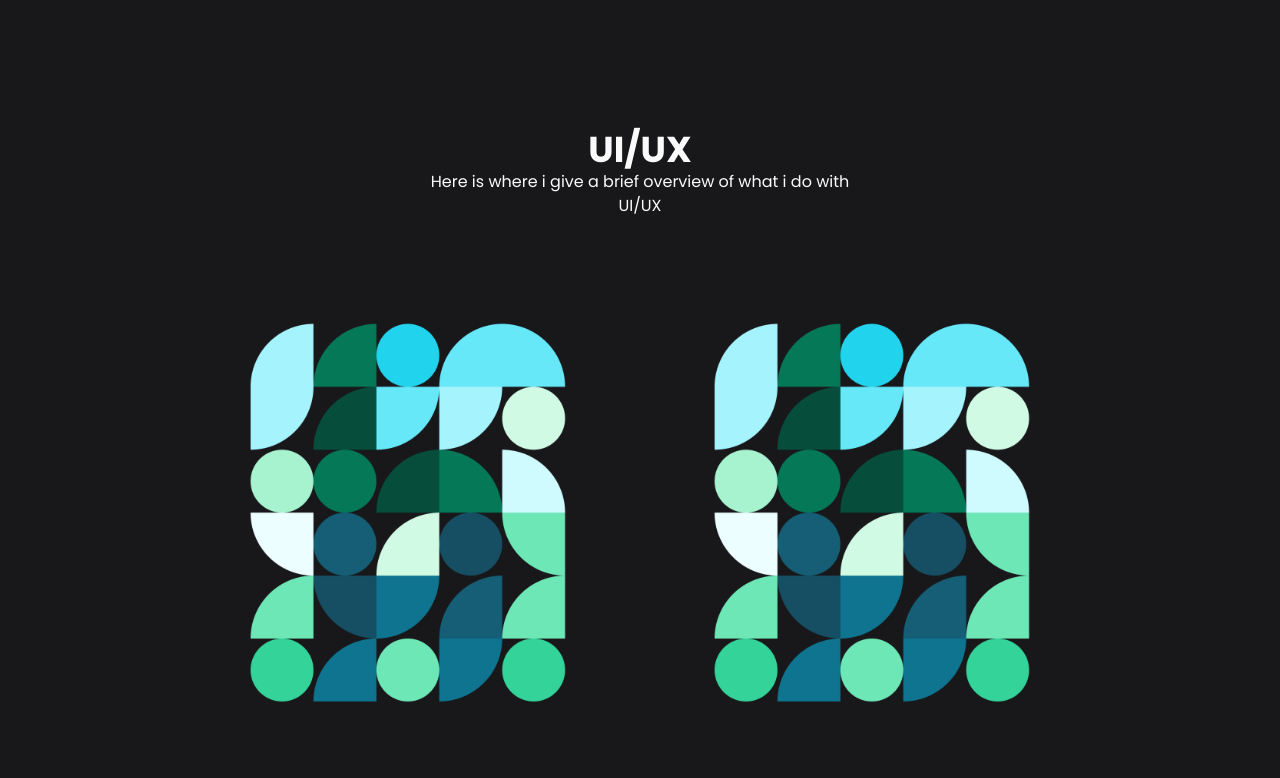
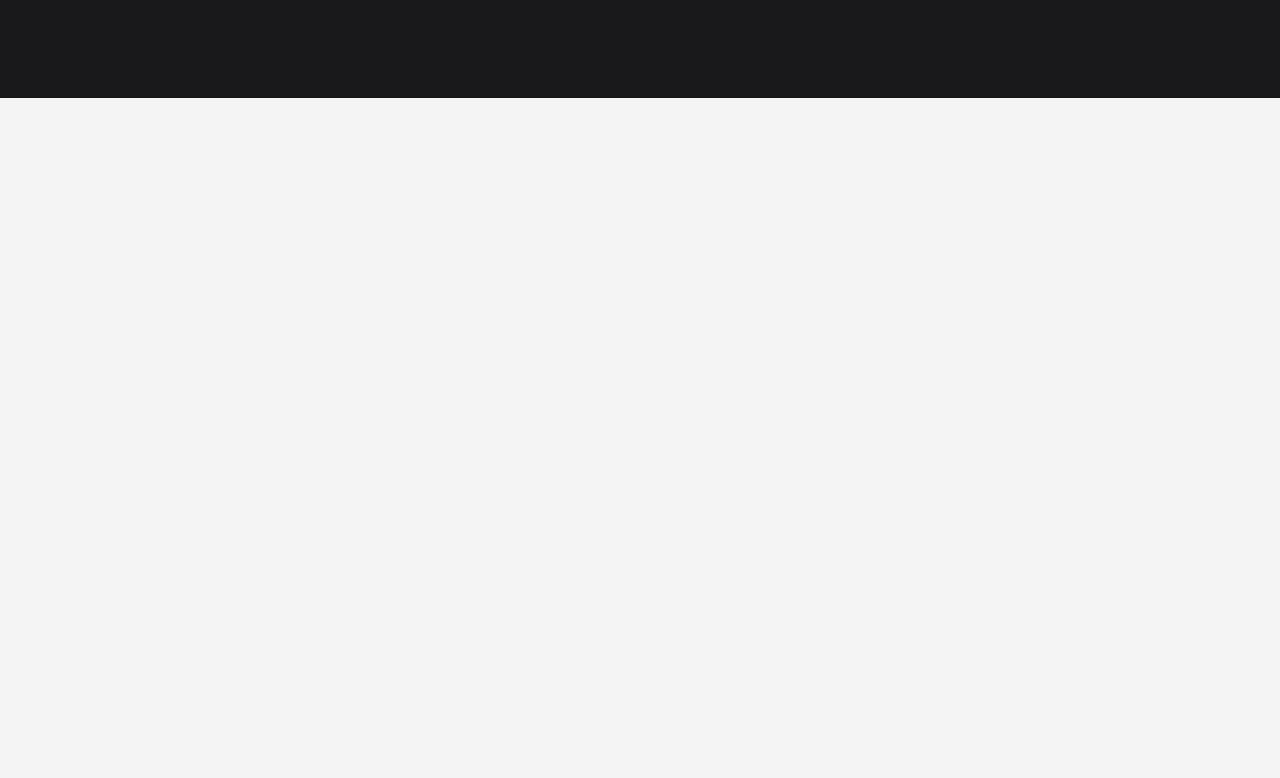
Before and after one commit to e3lo/liangh.me, a React (Vite) app: page / in a window 1280 px wide. Shown: the part 702-1480 px from the top of the page. After the commit the page ends 800 px from the top, so only its background shows below. Built offline with nearby package versions, Linux system fonts and the light colour scheme.

Commit message:
Hide cardbanner

```diff
--- a/src/routes/Home.tsx
+++ b/src/routes/Home.tsx
@@ -8,10 +8,6 @@ function Home() {
       <NavigationBar />
       <div className="bg-zinc-900">
         <HeroBanner />
-
-        <div className="flex justify-center">
-          <CardBanner />
-        </div>
       </div>
     </>
   );
```
